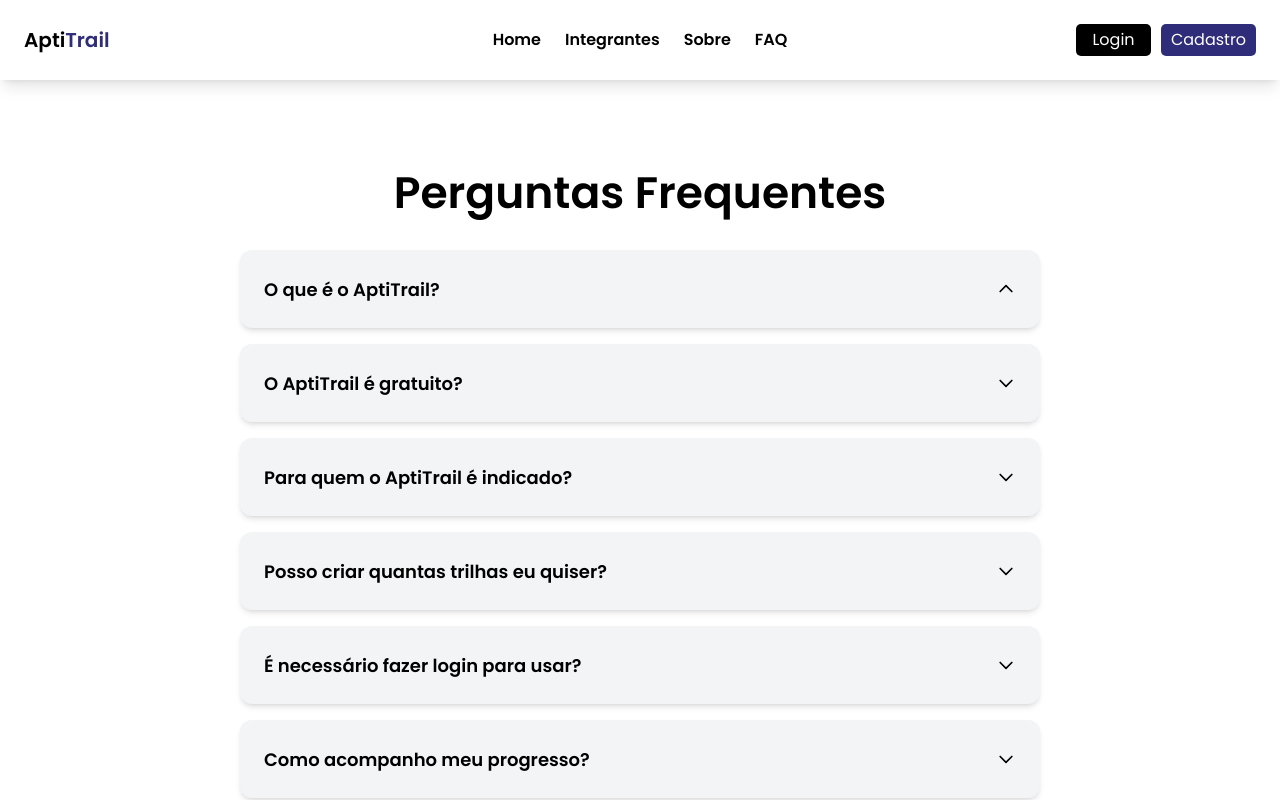
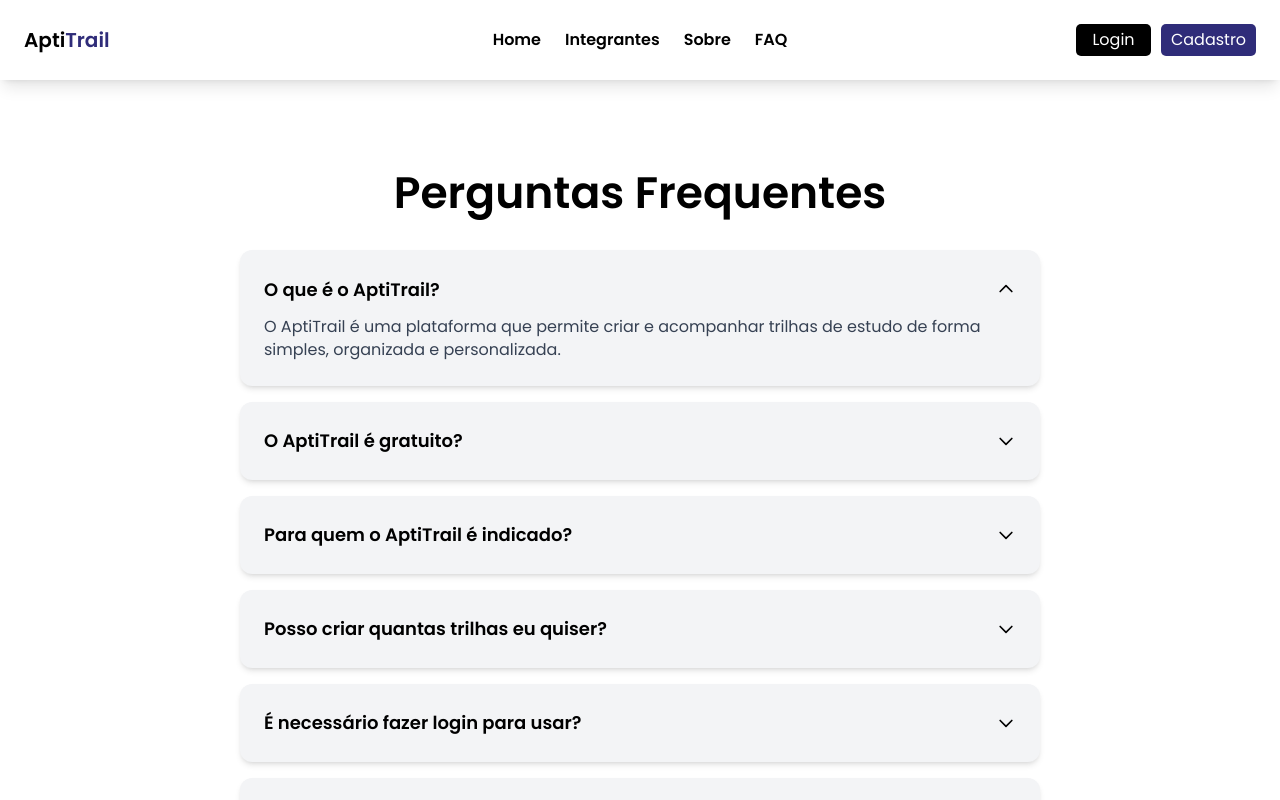
Before and after one commit to apti-trail/site-spa, a React (Vite) app in the folder site-spa/: page /faq in a window 1280 px wide. Both pictures are taken after a click on the button "O que é o AptiTrail?". Shown: the top 800 px of the page. Built offline with nearby package versions, Linux system fonts and the light colour scheme.

Commit message:
feat: cria e estiliza respostas

```diff
--- a/site-spa/src/routes/Faq/index.tsx
+++ b/site-spa/src/routes/Faq/index.tsx
@@ -66,10 +66,13 @@ export default function Faq() {
                                 />
                             </svg>
                         </button>
+
+                        {openIndex === index && (
+                            <p className="mt-3 text-gray-700 text-sm md:text-[16px] text-left">{item.resposta}</p>
+                        )}
                     </div>
                 ))}
             </section>
-
         </main>
     );
 }
```
